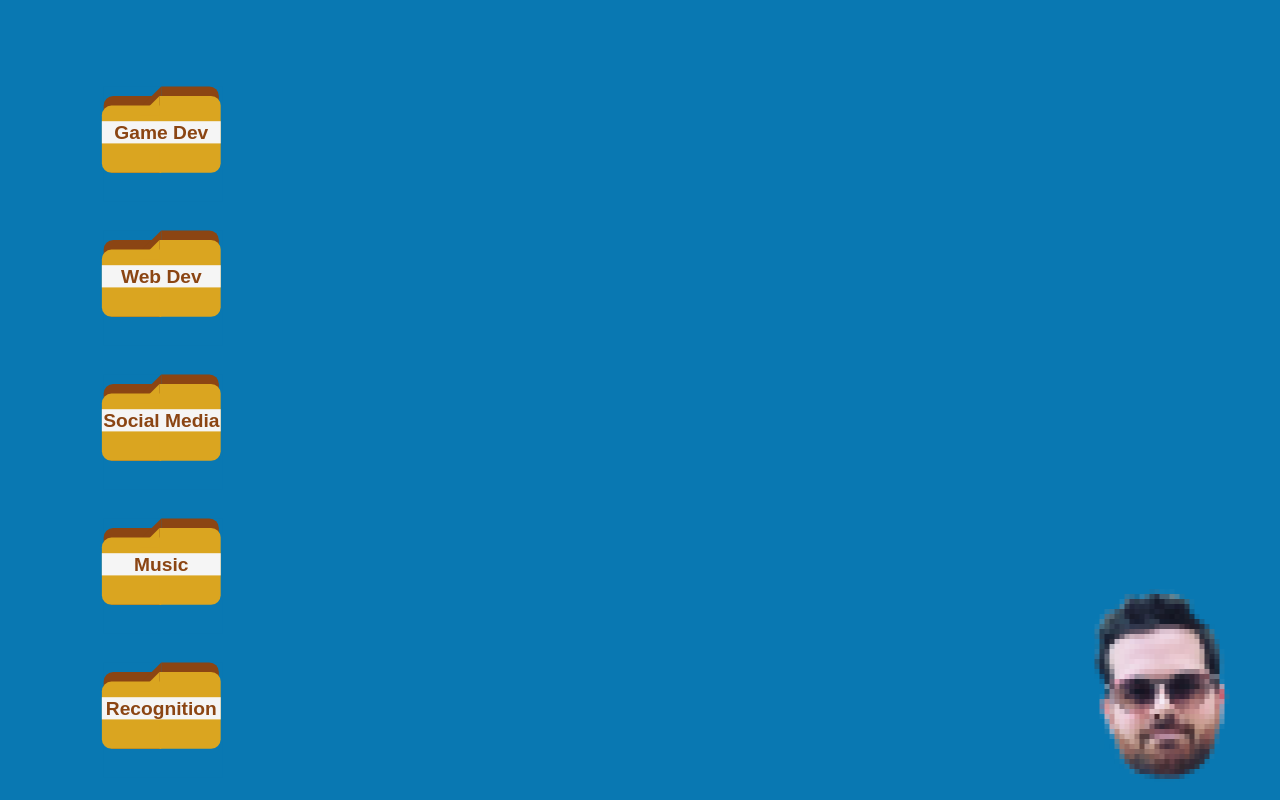
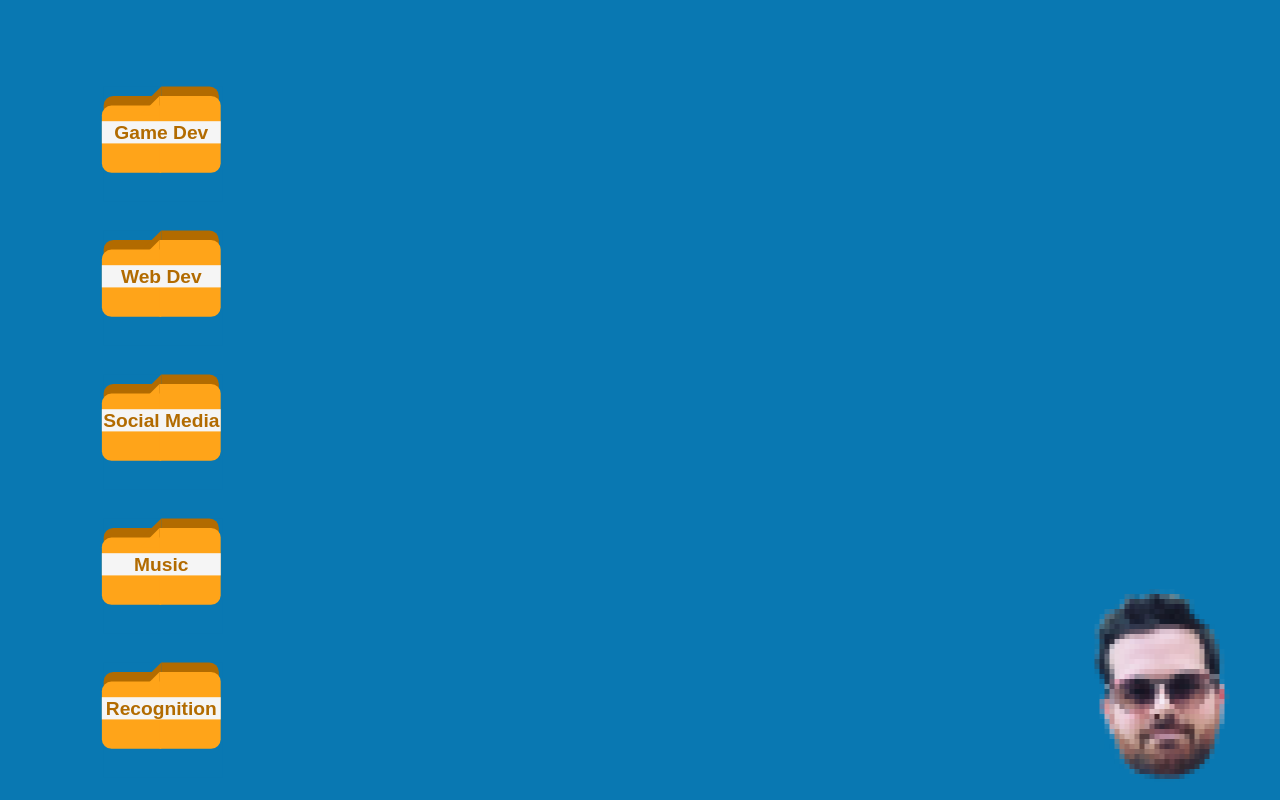
Before and after one commit to mccordgh/portfolio-os-react, a React (Create React App) app: page / in a window 1280 px wide. Built offline with nearby package versions, Linux system fonts and the light colour scheme.

Commit message:
Folder icon spin animation

```diff
--- a/src/Desktop/DesktopView/DesktopAppGroup/DesktopApp/DesktopApp.css
+++ b/src/Desktop/DesktopView/DesktopAppGroup/DesktopApp/DesktopApp.css
@@ -11,6 +11,7 @@ div.desktopAppBackground {
     box-shadow: 0 9px 6px -6px black;
     height: 4rem;
     margin: 0.5rem auto;
+    transition: all 1s ease-in;
     width: 4rem;
 }
 
--- a/src/Desktop/DesktopView/DesktopAppGroup/DesktopAppGroup.css
+++ b/src/Desktop/DesktopView/DesktopAppGroup/DesktopAppGroup.css
@@ -11,6 +11,8 @@ div.desktopGroupFolder {
     height: 12rem;
     margin: 0;
     position: relative;
+    -webkit-transform: scale(0.6);
+    -ms-transform: scale(0.6);
     transform: scale(0.6);
     width: 12.4rem;
     z-index: 10;
@@ -22,10 +24,10 @@ div.desktopAppGroupWrapper.expanded div.desktopGroupFolder div.desktopGroupFolde
 }
 
 div.desktopGroupFolder_back {
-    background-color: saddlebrown;
+    background-color: #B26B00;
     border-radius: 1rem 0 0 1rem;
     display: inline-block;
-    height: calc(100% - 4rem);
+    height: calc(100% - 8rem);
     left: 0;
     position: absolute;
     top: 1rem;
@@ -35,7 +37,7 @@ div.desktopGroupFolder_back {
 div.desktopGroupFolder_back::before {
     content: '';
     border-left: 2rem solid transparent;
-    border-bottom: 2rem solid saddlebrown;
+    border-bottom: 2rem solid #B26B00;
     height: 0;
     position: absolute;
     right: 0;
@@ -44,7 +46,7 @@ div.desktopGroupFolder_back::before {
 }
 
 div.desktopGroupFolder_back::after {
-    background-color: saddlebrown;
+    background-color: #B26B00;
     border-radius: 0 1rem 0 0;
     content: '';
     display: inline-block;
@@ -56,7 +58,7 @@ div.desktopGroupFolder_back::after {
 }
 
 /* div.desktopGroupFolder_front {
-    background-color: goldenrod;
+    background-color: #FFA419;
     display: inline-block;
     height: 100%;
     position: absolute;
@@ -64,20 +66,24 @@ div.desktopGroupFolder_back::after {
 } */
 
 div.desktopGroupFolder_front {
-    background-color: goldenrod;
+    background-color: #FFA419;
     border-radius: 1rem 0 0 1rem;
     display: inline-block;
     height: calc(100% - 5rem);
     left: -0.2rem;
     position: absolute;
     top: 2rem;
+    -webkit-transition: top 0.4s ease-out, -webkit-transform 0.4s ease-out;
+    transition: top 0.4s ease-out, -webkit-transform 0.4s ease-out;
+    -o-transition: transform 0.4s ease-out, top 0.4s ease-out;
+    transition: transform 0.4s ease-out, top 0.4s ease-out;
     width: 6.2rem;
 }
 
 div.desktopGroupFolder_front::before {
     content: '';
     border-left: 2rem solid transparent;
-    border-bottom: 2rem solid goldenrod;
+    border-bottom: 2rem solid #FFA419;
     height: 0;
     position: absolute;
     right: 0.2rem;
@@ -86,7 +92,7 @@ div.desktopGroupFolder_front::before {
 }
 
 div.desktopGroupFolder_front::after {
-    background-color: goldenrod;
+    background-color: #FFA419;
     border-radius: 0 1rem 1rem 0;
     content: '';
     display: inline-block;
@@ -99,7 +105,7 @@ div.desktopGroupFolder_front::after {
 
 h1.desktopGroupTitle {
     background-color: whitesmoke;
-    color: saddlebrown;
+    color: #B26B00;
     display: block;
     font-size: 2rem;
     left: 0;
@@ -127,12 +133,12 @@ div.desktopAppWrapper {
     display: inline-flex;
     -ms-flex-wrap: wrap;
     flex-wrap: wrap;
-    height: 9rem;
+    height: 7rem;
     left: 2rem;
     max-width: 0;
     overflow: hidden;
     position: relative;
-    top: -10rem;
+    top: -8.8rem;
     -o-transition: all 0.3s ease-out;
     -webkit-transition: all 0.3s ease-out;
     transition: all 0.3s ease-out;
@@ -143,6 +149,10 @@ div.desktopAppWrapper {
 div.desktopAppGroupWrapper.expanded div.desktopAppWrapper {
     /* background-color: orange; */
     max-width: 100%;
-    left: 12.4rem;
+    left: 10.4rem;
     visibility: visible;
 }
+
+div.desktopAppGroupWrapper.expanded div.desktopAppWrapper div.desktopApp div.desktopAppBackground {
+    transform: rotateZ(-360deg);
+}
--- a/src/Desktop/Mccordinator/Mccordinator.css
+++ b/src/Desktop/Mccordinator/Mccordinator.css
@@ -10,8 +10,8 @@ div.mccordinatorHead {
 }
 
 div.mccordinatorSpeechBubble {
-    background-color: lightgoldenrodyellow;
-    border: 0.1rem solid saddlebrown;
+    background-color: light#FFA419yellow;
+    border: 0.1rem solid #B26B00;
     border-radius: 1rem;
     box-shadow: -15px 15px 50px -12px #000;
     -moz-box-shadow: -15px 15px 50px -12px #000;
@@ -25,9 +25,9 @@ div.mccordinatorSpeechBubble {
 }
 
 div.mccordinatorSpeechBubble::after {
-    background: lightgoldenrodyellow;
-    border-top: 0.1rem solid saddlebrown;
-    border-right: 0.1rem solid saddlebrown;
+    background: light#FFA419yellow;
+    border-top: 0.1rem solid #B26B00;
+    border-right: 0.1rem solid #B26B00;
     bottom: -1.2rem;
     -webkit-box-shadow: 19px -30px 50px -10px #000;
     box-shadow: 19px -30px 50px -10px #000;
@@ -43,7 +43,7 @@ div.mccordinatorSpeechBubble::after {
 }
 
 div.mccordinatorSpeechBubble p {
-    border-bottom: 0.1rem solid saddlebrown;
+    border-bottom: 0.1rem solid #B26B00;
     box-sizing: border-box;
     color: black;
     font-size: 1rem;
```
